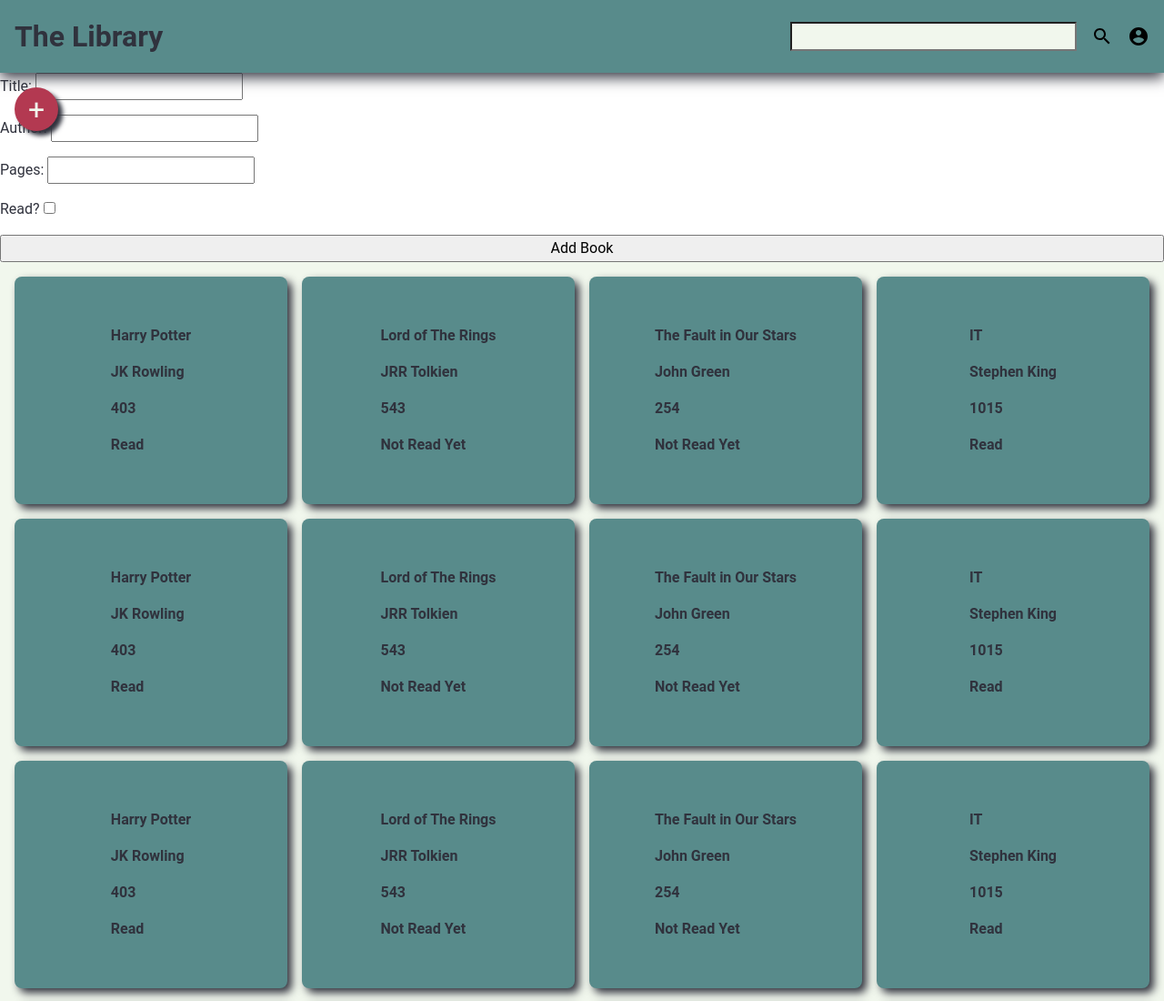
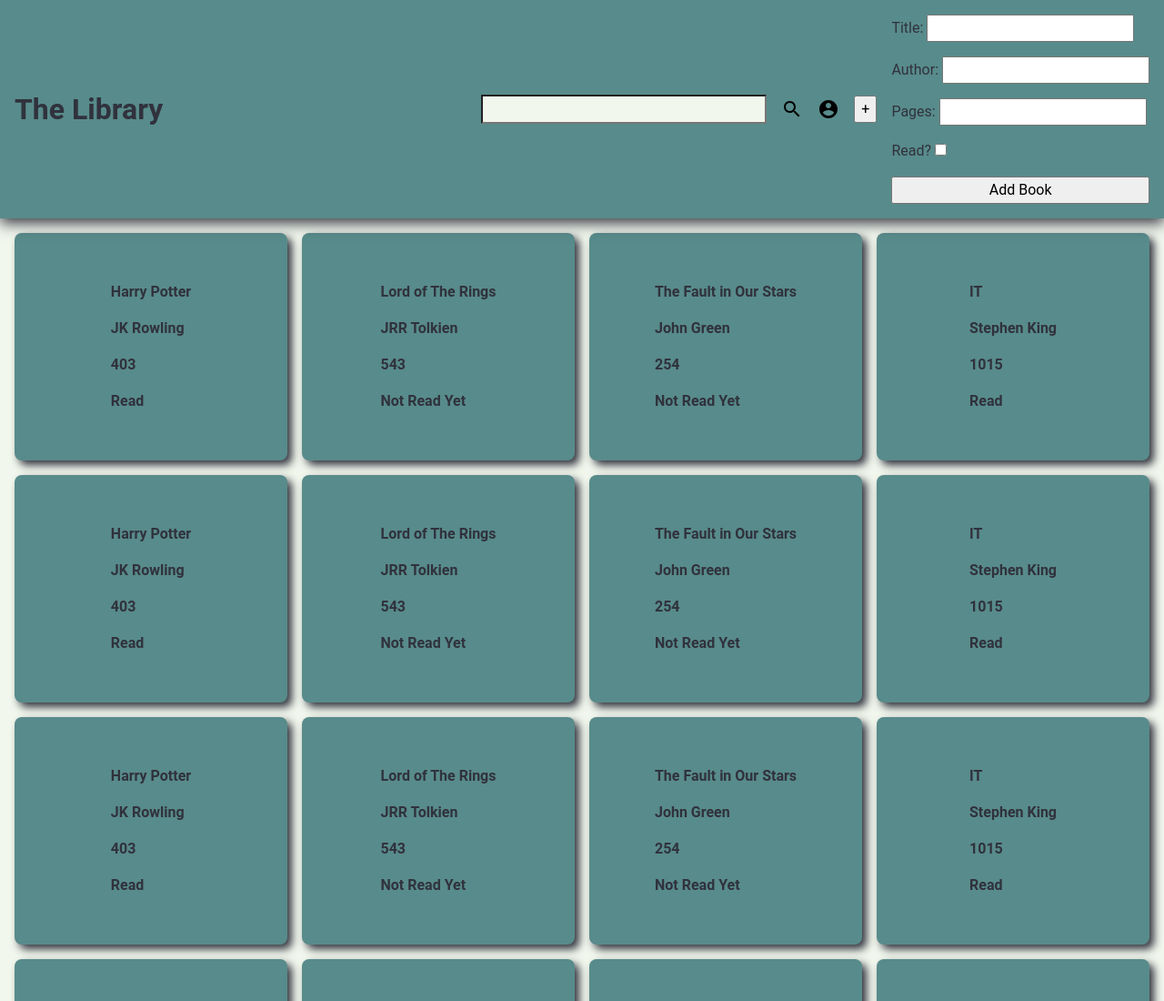
Before and after one commit to JonathanNoH/library, a plain HTML site: page index.html in a window 1280 px wide. Shown: the top 1100 px of the page at 91% size. Drawn offline with Linux system fonts and the light colour scheme.

Commit message:
moved form inside header

```diff
--- a/index.html
+++ b/index.html
@@ -14,8 +14,7 @@
         <input type="search" name="search" id="search">
         <a href="#"><img src="imgs/search_black_24dp.svg" alt="search icon"></a>
         <a href="#"><img src="imgs/account_circle_black_24dp.svg" alt="account icon"></a>
-        <button class="add-book">+</button>
-    </header>
+        <button class="show-form">+</button>
         <form action="" method="get">
             <div><label for="book-title">Title: </label><input type="text" name="book-title" id="book-title"></div>
             <div><label for="book-author">Author: </label><input type="text" name="book-author" id="book-author"></div>
@@ -23,6 +22,7 @@
             <div><label for="book-read">Read?</label><input type="checkbox" name="book-read" id="book-read"></div>
             <button type="submit">Add Book</button>
         </form>
+    </header>
     <main>
         <div class="card">
             <div class="title">Harry Potter</div>
```
Lines whose indentation alone changed are shown as unchanged.
